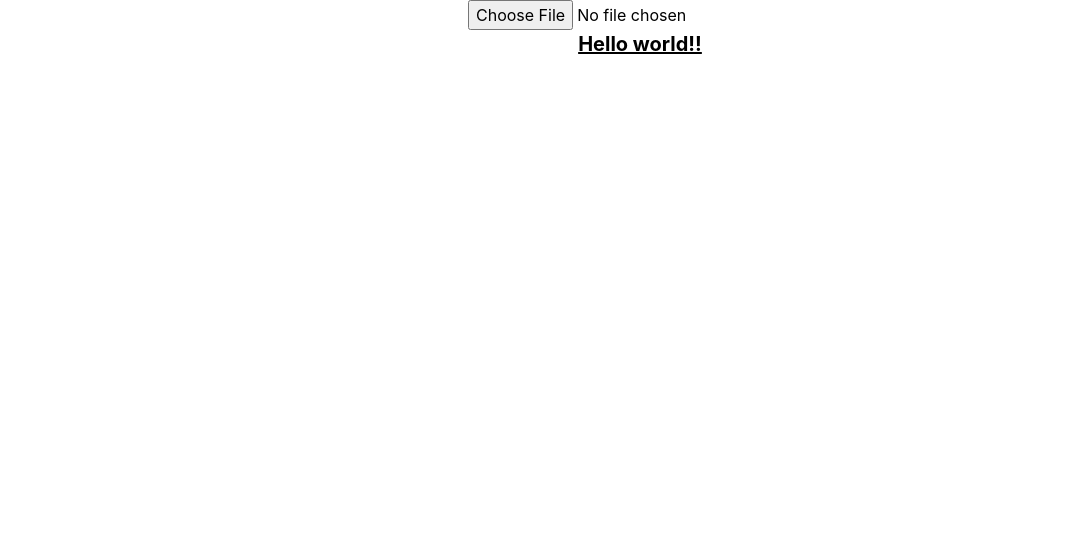
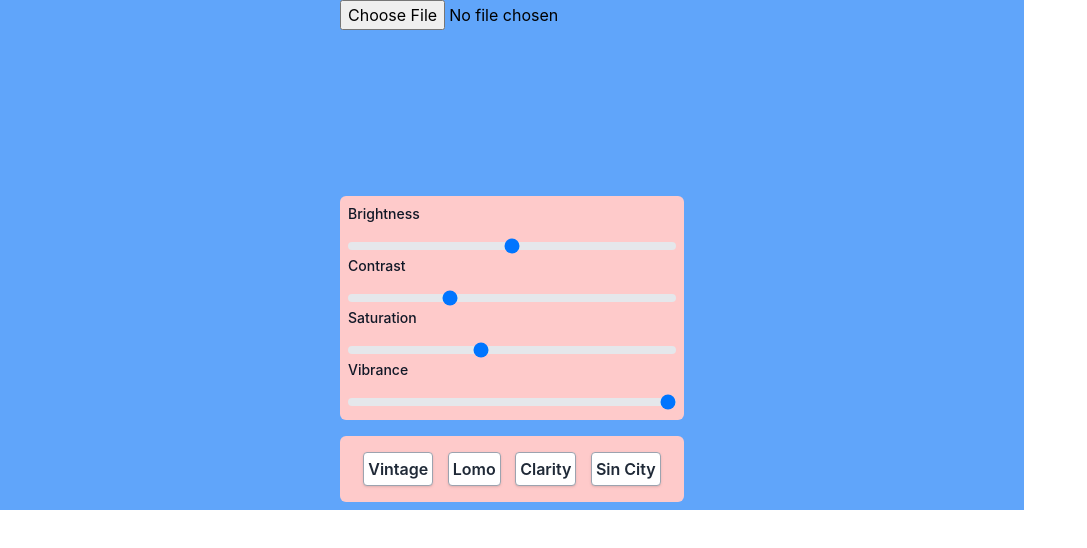
Before and after one commit to shu-bham-dev/Refix---Image-Editor, a React (Create React App) app: page / in a window 1280 px wide. Shown: the top 548 px of the page, without its empty margins (0-1087 px from the left). Built offline with nearby package versions, Linux system fonts and the light colour scheme.

Commit message:
add feature

```diff
--- a/package.json
+++ b/package.json
@@ -20,8 +20,7 @@
   "eslintConfig": {
     "extends": [
       "react-app",
-      "react-app/jest",
-      "plugin:prettier/recommended"
+      "react-app/jest"
     ]
   },
   "browserslist": {
--- a/src/App.js
+++ b/src/App.js
@@ -1,15 +1,12 @@
-import Home from './pages/Home';
-import './App.css';
+import Home from "./pages/Home"
+import "./App.css"
 
 function App() {
   return (
     <div className="App">
-      <Home/>
-      <h1 className="text-xl font-bold underline">
-      Hello world!!
-      </h1>
+      <Home />
     </div>
-  );
+  )
 }
 
-export default App;
+export default App
--- a/src/pages/Home.js
+++ b/src/pages/Home.js
@@ -1,9 +1,113 @@
-import React from 'react'
+import React, { useState } from "react"
 
 function Home() {
+  const [settings, setSettings] = useState({
+    brightness: "50",
+    contrast: "30",
+    saturation: "40",
+    vibrance: "100",
+  })
+
+  const changeFilter = (e) => {
+    console.log(e.target.id, e.target.value)
+    if (e.target.id === "brightness") {
+      console.log("bright");
+      setSettings({
+        brightness: e.target.value,
+      })
+    } else if (e.target.id === "contrast") {
+      console.log("con");
+      setSettings({
+        contrast: e.target.value,
+      })
+    } else if (e.target.id === "saturation") {
+      setSettings({
+        saturation: e.target.value,
+      })
+    } else {
+      setSettings({
+        vibrance: e.target.value,
+      })
+    }
+  }
+
   return (
-    <div>
-      <input type='file'></input>
+    <div className="flex items-center justify-center h-3/4 w-4/5 bg-blue-400">
+      <div>
+        {/* Image Selector */}
+        <input type="file"></input>
+        {/* Canvas */}
+        <canvas></canvas>
+        {/* Filters */}
+        <div className="bg-red-200 mt-4 rounded-md p-2">
+          <label
+            for="default-range"
+            className="block text-start mb-2 text-sm font-medium text-gray-900 dark:text-white"
+          >
+            Brightness
+          </label>
+          <input
+            id="brightness"
+            type="range"
+            value={settings.brightness}
+            onChange={changeFilter}
+            className="w-full h-2 bg-gray-200 rounded-lg appearance-none cursor-pointer dark:bg-gray-700"
+          ></input>
+          <label
+            for="default-range"
+            className="block text-start mb-2 text-sm font-medium text-gray-900 dark:text-white"
+          >
+            Contrast
+          </label>
+          <input
+            id="contrast"
+            type="range"
+            value={settings.contrast}
+            onChange={changeFilter}
+            className="w-full h-2 bg-gray-200 rounded-lg appearance-none cursor-pointer dark:bg-gray-700"
+          ></input>
+          <label
+            for="default-range"
+            className="block text-start mb-2 text-sm font-medium text-gray-900 dark:text-white"
+          >
+            Saturation
+          </label>
+          <input
+            id="saturation"
+            type="range"
+            value={settings.saturation}
+            onChange={changeFilter}
+            className="w-full h-2 bg-gray-200 rounded-lg appearance-none cursor-pointer dark:bg-gray-700"
+          ></input>
+          <label
+            for="default-range"
+            className="block text-start mb-2 text-sm font-medium text-gray-900 dark:text-white"
+          >
+            Vibrance
+          </label>
+          <input
+            id="vibrance"
+            type="range"
+            onChange={changeFilter}
+            value={settings.vibrance}
+            className="w-full h-2 bg-gray-200 rounded-lg appearance-none cursor-pointer dark:bg-gray-700"
+          ></input>
+        </div>
+        <div className="flex flex-row justify-around mb-2 bg-red-200 mt-4 rounded-md p-4 text-start">
+          <button className="bg-white hover:bg-gray-100 text-gray-800 font-semibold py-1 px-1 border border-gray-400 rounded shadow">
+            Vintage
+          </button>
+          <button className="bg-white hover:bg-gray-100 text-gray-800 font-semibold py-1 px-1 border border-gray-400 rounded shadow">
+            Lomo
+          </button>
+          <button className="bg-white hover:bg-gray-100 text-gray-800 font-semibold py-1 px-1 border border-gray-400 rounded shadow">
+            Clarity
+          </button>
+          <button className="bg-white hover:bg-gray-100 text-gray-800 font-semibold py-1 px-1 border border-gray-400 rounded shadow">
+            Sin City
+          </button>
+        </div>
+      </div>
     </div>
   )
 }
```
